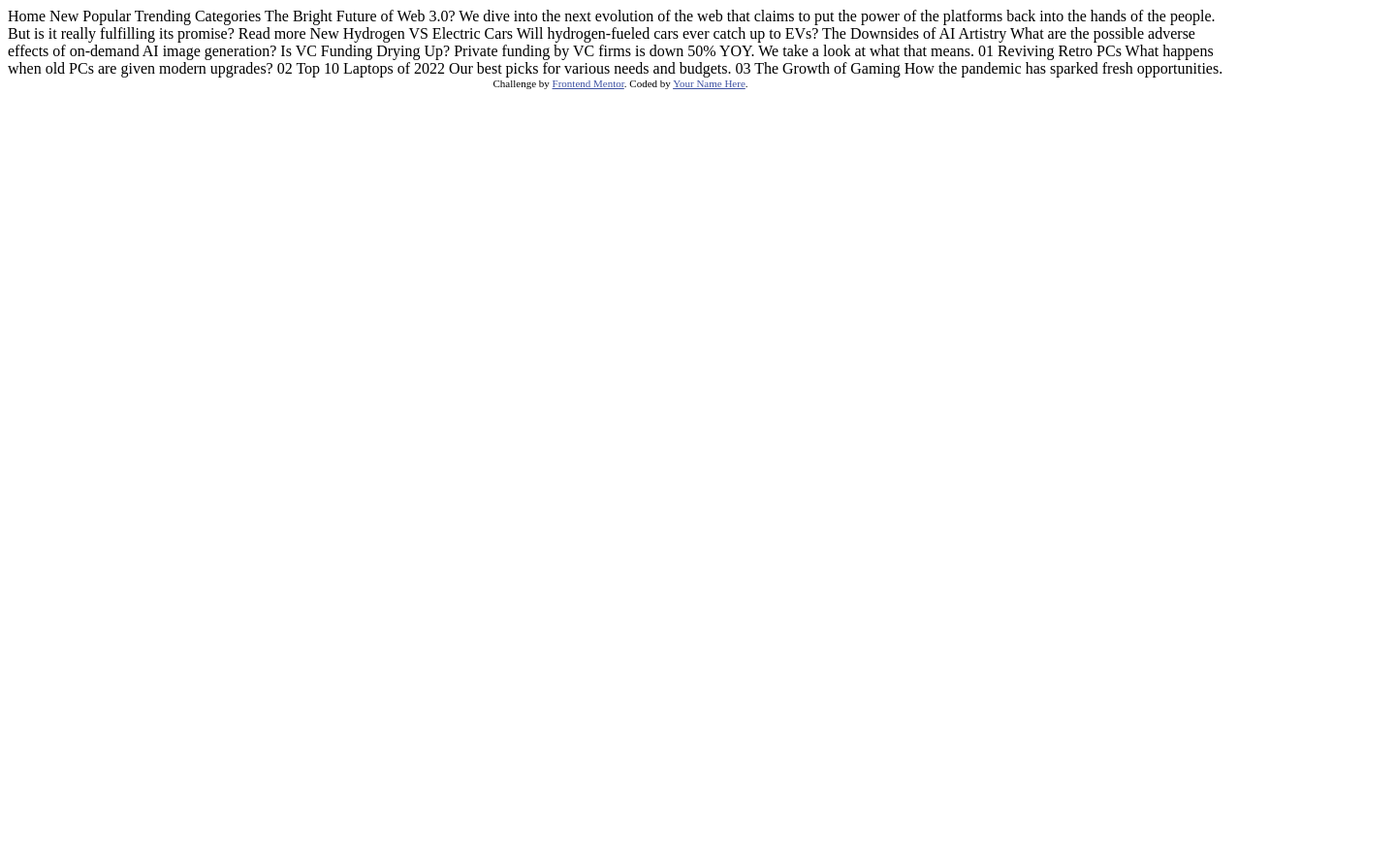
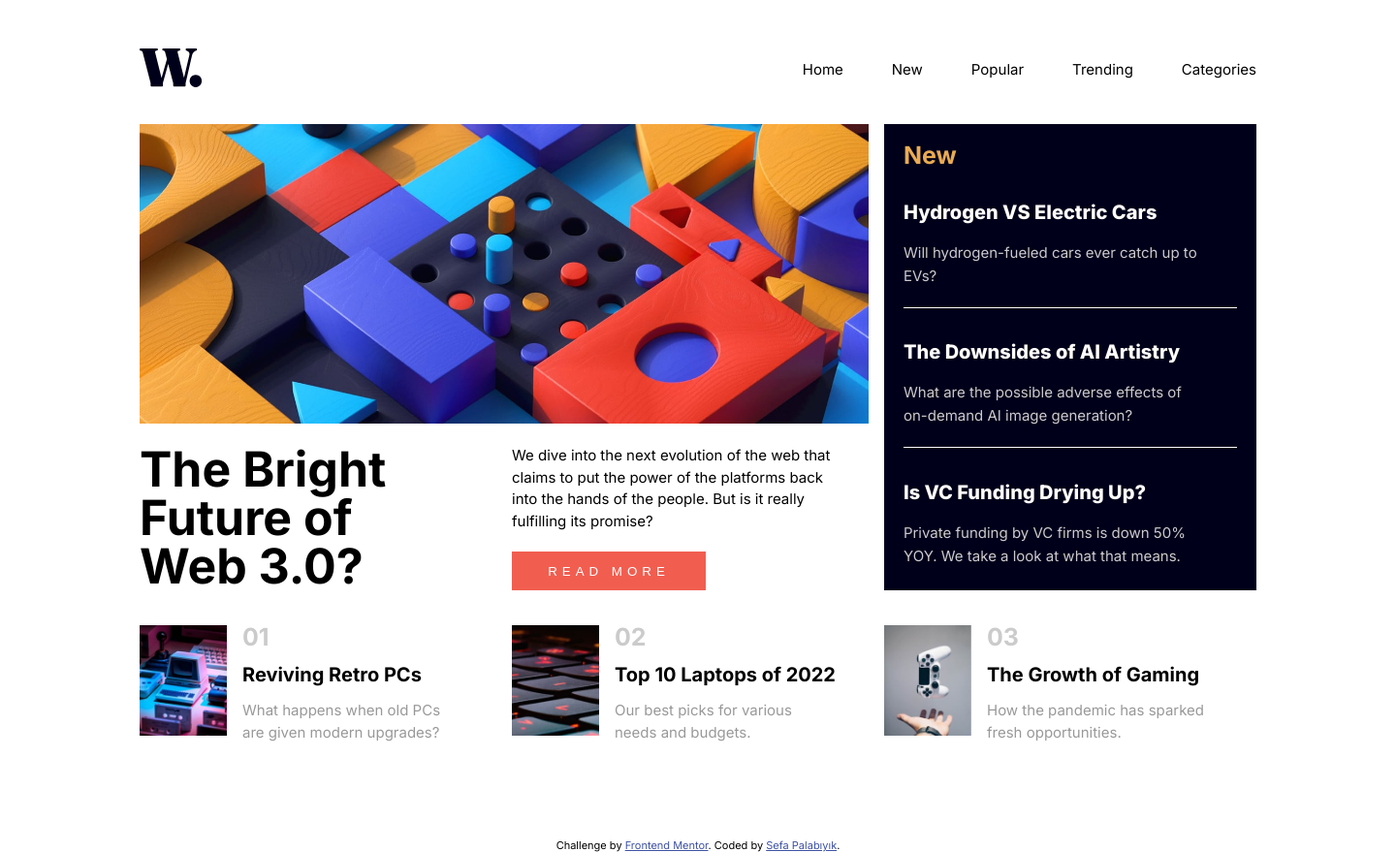
Before and after one commit to Sefap/javaScript, a plain HTML site: page Frontend-Mentor-Js/news-homepage-main/index.html in a window 1280 px wide. Shown: the whole page at 97% size, 1440 px wide, since content can reach past the window. Before the commit the page ends 800 px from the top, so only its background shows below. Drawn offline with Linux system fonts and the light colour scheme.

Commit message:
masaüstü-görünüm-tamamlandı

```diff
--- a/Frontend-Mentor-Js/news-homepage-main/index.html
+++ b/Frontend-Mentor-Js/news-homepage-main/index.html
@@ -1,60 +1,148 @@
 <!DOCTYPE html>
 <html lang="en">
   <head>
-  <meta charset="UTF-8">
-  <meta name="viewport" content="width=device-width, initial-scale=1.0"> <!-- displays site properly based on user's device -->
+    <meta charset="UTF-8" />
+    <meta name="viewport" content="width=device-width, initial-scale=1.0" />
+    <!-- displays site properly based on user's device -->
 
-  <link rel="icon" type="image/png" sizes="32x32" href="./assets/images/favicon-32x32.png">
+    <link
+      rel="icon"
+      type="image/png"
+      sizes="32x32"
+      href="./assets/images/favicon-32x32.png"
+    />
 
     <title>Frontend Mentor | News homepage</title>
+    <link rel="preconnect" href="https://fonts.googleapis.com" />
+    <link rel="preconnect" href="https://fonts.gstatic.com" crossorigin />
+    <link
+      href="https://fonts.googleapis.com/css2?family=Inter:wght@400;700;800&display=swap"
+      rel="stylesheet"
+    />
 
+    <!-- css -->
+    <link rel="stylesheet" href="reset.css" />
+    <link rel="stylesheet" href="style.css" />
     <!-- Feel free to remove these styles or customise in your own stylesheet 👍 -->
     <style>
-    .attribution { font-size: 11px; text-align: center; }
-    .attribution a { color: hsl(228, 45%, 44%); }
+      .attribution {
+
+        font-size: 11px;
+        text-align: center;
+      }
+      .attribution a {
+        color: hsl(228, 45%, 44%);
+      }
     </style>
   </head>
   <body>
+    <div class="container">
+      <header>
+        <div class="logo">
+          <img src="assets/images/logo.svg" alt="" />
+        </div>
+        <div class="menu">
+          <ul>
+            <li>Home</li>
+            <li>New</li>
+            <li>Popular</li>
+            <li>Trending</li>
+            <li>Categories</li>
+          </ul>
+        </div>
+      </header>
+      <section>
+        <main>
+          <div class="main-img">
+            <img src="assets/images/image-web-3-desktop.jpg" alt="" />
+          </div>
+          <div class="information">
+            <div class="infofd">
+              <h1>The Bright Future of Web 3.0?</h1>
+            </div>
+            <div class="infosd">
+              <p>
+                We dive into the next evolution of the web that claims to put
+                the power of the platforms back into the hands of the people.
+                But is it really fulfilling its promise?
+              </p>
+              <button>Read More</button>
+            </div>
+          </div>
+        </main>
+        <aside>
+          <h1>New</h1>
+          <ul class="main-aside-ul">
+            <li>
+              <h2>Hydrogen VS Electric Cars</h2>
+              <p>Will hydrogen-fueled cars ever catch up to EVs?</p>
+            </li>
+            <li>
+              <h2>The Downsides of AI Artistry</h2>
+              <p>
+                What are the possible adverse effects of on-demand AI image
+                generation?
+              </p>
+            </li>
+            <li>
+              <h2>Is VC Funding Drying Up?</h2>
+              <p>
+                Private funding by VC firms is down 50% YOY. We take a look at
+                what that means.
+              </p>
+            </li>
+          </ul>
+        </aside>
+      </section>
+      <footer>
+        <ul class="footer-ul">
+          <li>
+            <img src="assets/images/image-retro-pcs.jpg" alt="image-retro-pcs" />
+            <div class="fld">
+              <h2>01</h2>
+              <h3>
+  Reviving Retro PCs
+              </h3>
+              <p>
+  What happens when old PCs are given modern upgrades?
+              </p>
+            </div>
+          </li>
+          <li>
+            <img src="assets/images/image-top-laptops.jpg" alt="image-top-laptops" />
+            <div class="fld">
+              <h2>02</h2>
+              <h3>
+  Top 10 Laptops of 2022
+              </h3>
+              <p>
+                Our best picks for various needs and budgets.
+              </p>
+            </div>
+          </li>
+          <li>
+            <img src="assets/images/image-gaming-growth.jpg" alt="image-gaming-growth" />
+            <div class="fld">
+              <h2>03</h2>
+              <h3>
+                The Growth of Gaming
+              </h3>
+              <p>
+                How the pandemic has sparked fresh opportunities.
+              </p>
+            </div>
+          </li>
+        </ul>
+        <div class="attribution">
+          Challenge by
+          <a href="https://www.frontendmentor.io?ref=challenge" target="_blank"
+            >Frontend Mentor</a
+          >. Coded by <a href="#">Sefa Palabıyık</a>.
+        </div>
+      </footer>
+    </div>
 
-  Home
-  New
-  Popular
-  Trending
-  Categories
 
-  The Bright Future of Web 3.0?
 
-  We dive into the next evolution of the web that claims to put the power of the platforms back into the hands of the people.
-  But is it really fulfilling its promise?
-
-  Read more
-
-  New
-
-  Hydrogen VS Electric Cars
-  Will hydrogen-fueled cars ever catch up to EVs?
-
-  The Downsides of AI Artistry
-  What are the possible adverse effects of on-demand AI image generation?
-
-  Is VC Funding Drying Up?
-  Private funding by VC firms is down 50% YOY. We take a look at what that means.
-
-  01
-  Reviving Retro PCs
-  What happens when old PCs are given modern upgrades?
-
-  02
-  Top 10 Laptops of 2022
-  Our best picks for various needs and budgets.
-
-  03
-  The Growth of Gaming
-  How the pandemic has sparked fresh opportunities.
-
-  <div class="attribution">
-    Challenge by <a href="https://www.frontendmentor.io?ref=challenge" target="_blank">Frontend Mentor</a>.
-    Coded by <a href="#">Your Name Here</a>.
-  </div>
   </body>
 </html>
--- /dev/null
+++ b/Frontend-Mentor-Js/news-homepage-main/reset.css
@@ -0,0 +1,41 @@
+/* Reset CSS */
+html, body, div, span, applet, object, iframe,
+h1, h2, h3, h4, h5, h6, p, blockquote, pre,
+a, abbr, acronym, address, big, cite, code,
+del, dfn, em, img, ins, kbd, q, s, samp,
+small, strike, strong, sub, sup, tt, var,
+b, u, i, center,
+dl, dt, dd, ol, ul, li,
+fieldset, form, label, legend,
+table, caption, tbody, tfoot, thead, tr, th, td {
+  margin: 0;
+  padding: 0;
+  border: 0;
+  font-size: 100%;
+  font: inherit;
+  vertical-align: baseline;
+}
+
+/* Yerleşik elementlerin stilini sıfırlamak için bazı ek düzenlemeler */
+body {
+  line-height: 1;
+}
+
+ol, ul {
+  list-style: none;
+}
+
+blockquote, q {
+  quotes: none;
+}
+
+blockquote:before, blockquote:after,
+q:before, q:after {
+  content: '';
+  content: none;
+}
+
+table {
+  border-collapse: collapse;
+  border-spacing: 0;
+}
--- /dev/null
+++ b/Frontend-Mentor-Js/news-homepage-main/style.css
@@ -0,0 +1,151 @@
+:root{
+  --Soft-Orange: hsl(35, 77%, 62%);
+  --Soft-Red : hsl(5, 85%, 63%);
+
+  --Off-White: hsl(36, 100%, 99%);
+  --Grayish-Blue :hsl(233, 8%, 79%);
+  --Dark-Grayish-Blue:hsl(236, 13%, 42%);
+  --Very-Dark-Blue:hsl(240, 100%, 5%);
+}
+body{
+  font-family: 'Inter', sans-serif;
+  font-size: 15px;
+  width: 1440px;
+  margin: 0 auto;
+
+}
+.container{
+  width:80%;
+  margin: 0 auto;
+  margin-top: 50px;
+}
+header{
+  display: flex;
+  justify-content: space-between;
+  margin-bottom: 36px;
+}
+.menu>ul{
+  height: 100%;
+  display: flex;
+  align-items: center;
+  gap: 50px;
+}
+.menu>ul>li:hover{
+  color: var(--Soft-Red);
+  cursor: pointer;
+}
+main{
+  margin-right: 16px;
+}
+section{
+  display: grid;
+  grid-template-columns: 2fr 1fr;
+
+}
+.main-img>img{
+  width: 100% !important;
+}
+
+.information{
+  display: grid;
+  grid-template-columns: 1fr 1fr;
+  margin-top: 20px;
+}
+.infofd{
+  width: 300px;
+  font-size: 50px;
+  font-weight: 700;
+}
+.infosd{
+  display: flex;
+  flex-direction: column;
+  justify-content:space-between;
+  padding-right: 10px;
+  margin-left: 8px;
+}
+.infosd>p{
+  line-height: 1.5;
+  width: 95%;
+}
+.infosd>button:last-child{
+  width: 200px;
+  height: 40px;
+  background-color: var(--Soft-Red);
+  color: white;
+  letter-spacing: 5px;
+  text-transform: uppercase;
+  border: none;
+}
+aside{
+  background-color: var(--Very-Dark-Blue);
+  padding: 20px;
+  color: var(--Off-White);
+}
+aside > h1 {
+  color: var(--Soft-Orange);
+  font-size: 25px;
+  font-weight: 700;
+  margin-bottom: 36px;
+}
+.main-aside-ul{
+  height: 90%;
+  display: flex;
+  flex-direction: column;
+  justify-content: space-between;
+}
+.main-aside-ul>li{
+  border-bottom: 0.5px solid var(--Off-White);
+  padding-right: 36px;
+}
+.main-aside-ul>li:last-child{
+  border-bottom: none;
+}
+.main-aside-ul>li>h2{
+  font-size: 20px;
+  font-weight: 800;
+  margin-bottom: 20px;
+}
+.main-aside-ul>li>p{
+  margin-bottom: 20px;
+  opacity: .8;
+  line-height: 1.6;
+}
+footer{
+  margin-top: 36px;
+}
+.footer-ul{
+  display: grid;
+  grid-template-columns: 1fr 1fr 1fr;
+
+}
+.footer-ul>li{
+  display: grid;
+  grid-template-columns: 90px 1fr;
+  gap: 16px;
+}
+.footer-ul>li>img{
+  width: 90px;
+
+}
+.fld{
+  display: flex;
+  flex-direction: column;
+  gap: 16px;
+}
+.fld>h2{
+  font-size: 25px;
+  font-weight: 700;
+  opacity: .2;
+}
+.fld>h3{
+  font-weight: 700;
+  font-size: 20px;
+}
+.fld>p{
+  opacity: .4;
+  line-height: 1.5;
+  width: 82%;
+}
+.attribution{
+  margin-top: 100px;
+}
```
Lines whose indentation alone changed are shown as unchanged.
